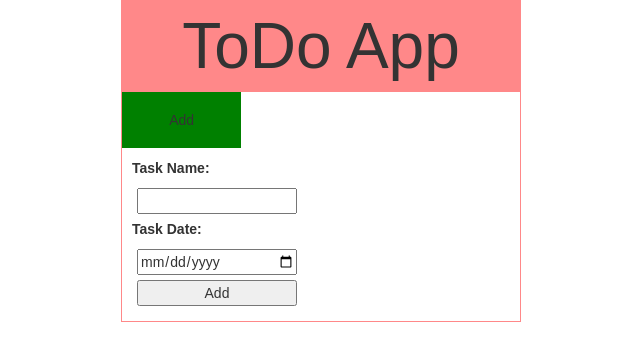
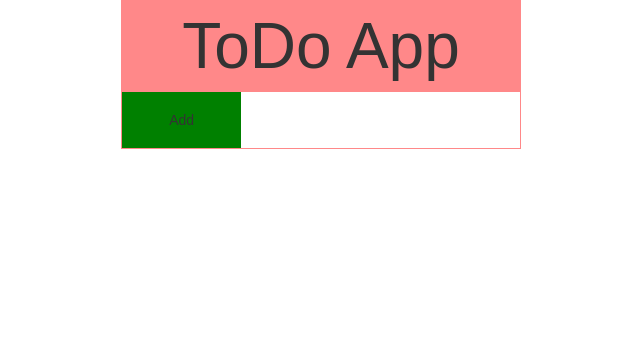
Before and after one commit to boy-techy/ReactLifeCycle, a React (Create React App) app: page / in a window 1280 px wide. Shown: the top 344 px of the page, without its empty margins (319-959 px from the left). Built offline with nearby package versions, Linux system fonts and the light colour scheme.

Commit message:
TodoList is not Modular Code is Working very Well

```diff
--- a/src/App.js
+++ b/src/App.js
@@ -54,7 +54,7 @@ class App extends Component {
 
     }
 
-    deleteTask=(index)=>{
+    deleteTask = index => {
         let {todo:temp_todo}=this.state;
         temp_todo = temp_todo.filter((val,i)=>{
             if(i!=index){
@@ -68,7 +68,8 @@ class App extends Component {
         });
     }
 
-    toggle=(index)=>{
+    toggle = index => {
+        console.log(this.state);
         const {todo:temp_todo}=this.state;
         let tempObj=Object.assign([],temp_todo,{[index]:Object.assign({},temp_todo[index],{hide:!temp_todo[index].hide})})
         this.setState({
@@ -77,18 +78,18 @@ class App extends Component {
     }
 
   render() {
-
+    const {addHide, todo} = this.state;
     return (
       <div className="mainContainer">
           <div id="heading">ToDo App</div>
 
           <div><button id="AddButton" onClick={()=>{
-              this.setState({addHide:!this.state.addHide})
+              this.setState({addHide:!addHide})
             }}>Add</button></div>
 
-          <ToDoList todo={this.state.todo} toggle={this.toggle} updateTodo={this.updateTodo} deleteTask={this.deleteTask} changeStatus={this.changeStatus}/>
-
-          <NewToDo addNew={this.addNew} addHide={this.state.addHide}/>
+          <ToDoList todo={todo} toggle={this.toggle} updateTodo={this.updateTodo} deleteTask={this.deleteTask} changeStatus={this.changeStatus}/>
+          {addHide?
+            <NewToDo addNew={this.addNew}/>:<span></span>}
       </div>
     );
   }
--- /dev/null
+++ b/src/EditButton.js
@@ -0,0 +1,34 @@
+/**
+ * Created by yatindra on 22/3/17.
+ */
+
+import React,{ Component } from 'react'
+
+export default class EditButton extends Component{
+
+    constructor(props){
+        super();
+        this.state={
+            name:props.val.name,
+            date:props.val.date,
+        }
+    }
+    updateState = (event) => {
+        let temp = event.target.value;
+        this.setState({
+            [event.target.name]: temp,
+        });
+    }
+
+    render(){
+        return(
+            <tr index={this.props.index}>
+                <td><input type="text" placeholder="Name" name="name" value={this.state.name} onChange={this.updateState}/></td>
+                <td><input type="date" placeholder="Date" name="date" value={this.state.date} onChange={this.updateState}/></td>
+                <td><input type="Button" value="Update" onClick={() => this.props.updateTodo(this.props.index, this.state)}/></td>
+                <td><input type="Button" value="Cancel" onClick={() => this.props.toggle(this.props.index)}/></td>
+            </tr>
+        )
+    }
+
+}
--- a/src/NewToDo.js
+++ b/src/NewToDo.js
@@ -35,15 +35,13 @@ export default class NewToDo extends Component{
     render(){
         return(
             <div>
-                {   !this.props.addHide ? (
-                        <form onSubmit={this.addToDo}>
-                            <label>Task Name:</label>
-                            <input type="text" name="name" onChange={this.inputTextHandler}/>
-                            <label>Task Date:</label>
-                            <input type="date" name="date" onChange={this.inputTextHandler} />
-                            <input type="submit" value="Add"/>
-                        </form>):<div></div>
-                }
+                <form onSubmit={this.addToDo}>
+                    <label>Task Name:</label>
+                    <input type="text" name="name" value={this.state.name} onChange={ this.inputTextHandler}/>
+                    <label>Task Date:</label>
+                    <input type="date" name="date" value={this.state.date} onChange={this.inputTextHandler} />
+                    <input type="submit" value="Add"/>
+                </form>
             </div>
         )
     }
--- /dev/null
+++ b/src/Row.js
@@ -0,0 +1,3 @@
+/**
+ * Created by yatindra on 22/3/17.
+ */
--- a/src/ToDoList.js
+++ b/src/ToDoList.js
@@ -2,16 +2,11 @@
  * Created by yatindra on 22/3/17.
  */
 
-import React, {Component} from 'react';
+import React, { Component } from 'react';
+import EditButton from './EditButton';
 
 export default class ToDoList extends Component {
 
-    updateState = (event) => {
-        let temp = event.target.value;
-        this.setState({
-            [event.target.name]: temp,
-        });
-    }
 
     render() {
         let todoList = this.props.todo.map((val, i) => {
@@ -21,7 +16,8 @@ export default class ToDoList extends Component {
                         <td>{val.name}</td>
                         <td>{val.date}</td>
                         <td>{val.status}</td>
-                        <td><input type="checkbox" checked={val.check} disabled= {val.check} onChange={()=>this.props.changeStatus(i)}/></td>
+                        <td><input type="checkbox" checked={val.check} disabled= {val.check}
+                                   onChange={() => this.props.changeStatus(i)}/></td>
                         <td>
                             <button onClick={() => {
                                 this.props.toggle(i)
@@ -33,13 +29,7 @@ export default class ToDoList extends Component {
                         </td>
                     </tr>
                     : //Or Condition (false)
-                    <tr key={i}>
-                        <td><input type="text" placeholder="Name" name="name" onChange={this.updateState}/></td>
-                        <td><input type="date" placeholder="Date" name="date" onChange={this.updateState}/></td>
-                        <td><input type="Button" value="Update" onClick={() => this.props.updateTodo(i, this.state)}/>
-                        </td>
-                        <td><input type="Button" value="Cancel" onClick={() => this.props.toggle(i)}/></td>
-                    </tr>
+                    <EditButton val={val} index={i} updateTodo={this.props.updateTodo} toggle ={this.props.toggle}/>
             )
         });
         return (
```
